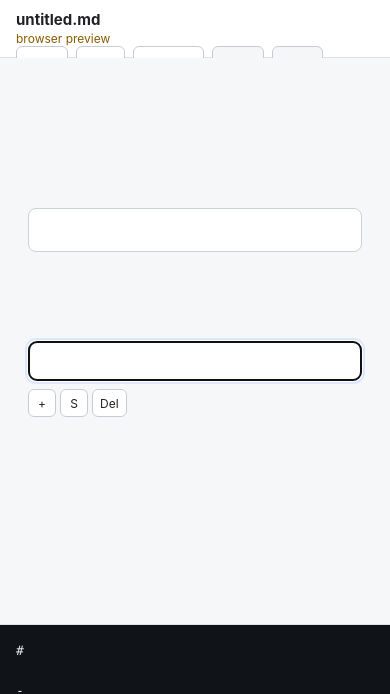
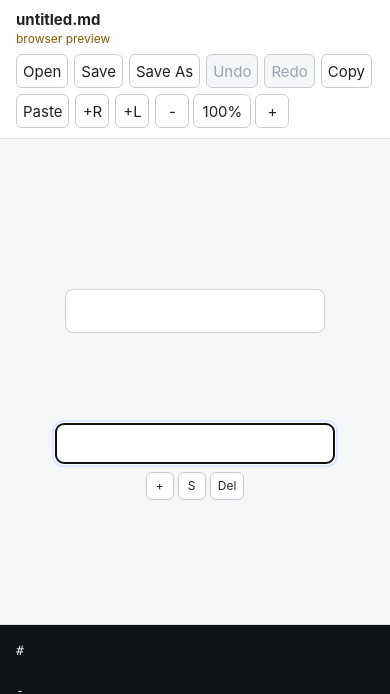
Before and after one commit to kw9101/mindmap, a React (Vite) app: page / in a window 390 px wide. Shown: the top 694 px of the page. Built offline with nearby package versions, Linux system fonts and the light colour scheme.

Commit message:
Fix compact sidebar node sizing

```diff
--- a/src/ui/styles.css
+++ b/src/ui/styles.css
@@ -426,6 +426,12 @@ button:disabled:hover {
 }
 
 @media (max-width: 800px) {
+  .topbar {
+    height: auto;
+    min-height: 58px;
+    gap: 8px;
+  }
+
   .topbar,
   .notice,
   .conflict-panel {
@@ -436,6 +442,10 @@ button:disabled:hover {
   .toolbar,
   .conflict-actions {
     justify-content: flex-start;
+  }
+
+  .toolbar {
+    gap: 6px;
   }
 
   .zoom-controls {
@@ -449,22 +459,27 @@ button:disabled:hover {
 
   .workspace {
     grid-template-columns: 1fr;
-    align-items: stretch;
+    align-items: center;
+    justify-items: center;
+    gap: 20px;
+    padding: 24px 20px;
   }
 
   .branch,
   .branch-left,
   .branch-right {
     min-height: auto;
-    align-items: stretch;
+    width: 100%;
+    align-items: center;
   }
 
   .node-subtree,
   .node-subtree.left,
   .node-subtree.right {
     flex-direction: column;
-    align-items: stretch;
+    align-items: center;
     gap: 8px;
+    max-width: 100%;
   }
 
   .node-subtree.left > .node-row {
@@ -473,12 +488,13 @@ button:disabled:hover {
 
   .node-row,
   .node-subtree.left > .node-row {
-    align-items: stretch;
+    align-items: center;
     flex-direction: column;
+    max-width: 100%;
   }
 
   .node-actions {
-    align-self: flex-start;
+    align-self: center;
   }
 
   .child-column,
@@ -487,8 +503,9 @@ button:disabled:hover {
   .root-child-column,
   .branch-right .root-child-column,
   .branch-left .root-child-column {
-    align-items: stretch;
+    align-items: center;
     padding: 0;
+    max-width: 100%;
   }
 
   .root-node::before,
@@ -508,6 +525,12 @@ button:disabled:hover {
 
   .root-node input,
   .node-input {
-    width: 100%;
+    width: min(280px, calc(100vw - 56px));
+    max-width: 280px;
+  }
+
+  .root-node input {
+    width: min(260px, calc(100vw - 56px));
+    max-width: 260px;
   }
 }
```
